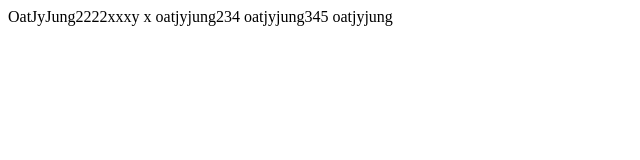
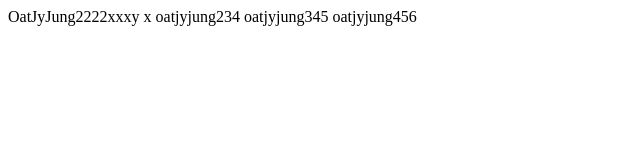
Before and after one commit to oatjyjung/oatjyjung, a plain HTML site: page index.html in a window 1280 px wide. Shown: the full height of the page, 0-640 px from the left. Drawn offline with Linux system fonts and the light colour scheme.

Commit message:
index.html

```diff
--- a/index.html
+++ b/index.html
@@ -2,6 +2,6 @@
 	<body>OatJyJung2222xxxy    x
 	oatjyjung234
 	oatjyjung345
-	oatjyjung
+	oatjyjung456
 	</body>
 </html>
```
